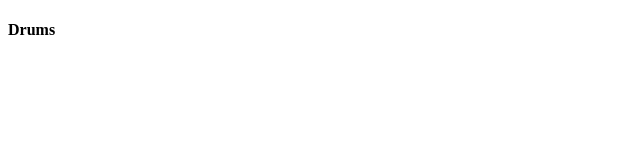
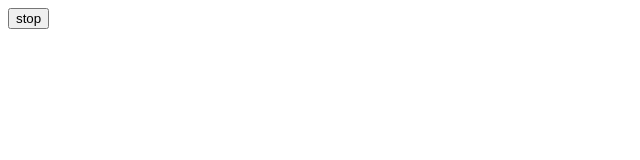
Before and after one commit to nadiavanleur/audiocontext, a React (Create React App) app: page / in a window 1280 px wide. Shown: the top 160 px of the page, without its empty margins (0-640 px from the left). Built offline with nearby package versions, Linux system fonts and the light colour scheme.

Commit message:
Added start stop button

```diff
--- a/src/components/drums.js
+++ b/src/components/drums.js
@@ -2,28 +2,53 @@ import React, { Component } from 'react';
 import Kick from '../classes/kick';
 
 class Drums extends Component {
+  constructor(props) {
+    super(props);
+    this.state = {
+      playing: false
+    }
+  }
+
   componentDidMount = () => {
-    const context = new AudioContext();
-    const cymbal = new Kick(context, 100, 'cymbal');
-    const snare = new Kick(context, 200, 'snare');
-    const trap = new Kick(context, 300, 'trap');
+    this.startAudio();
+  }
 
-    // cymbal.play({ interval: 1.5, iterations: 1, delay: 1.5, duration: 30 });
-    // cymbal.play({ interval: 0.2, iterations: 8, duration: 30 });
-    // snare.play({ interval: 0.8, iterations: 2, delay: .4, duration: 30 });
-    // trap.play({ interval: 1.0, iterations: 2, duration: 30 });
+  startAudio = () => {
+    this.setState({playing: true}, () => {
+      this.audioContext = new AudioContext();
+      this.cymbal = new Kick(this.audioContext, 100, 'cymbal');
+      this.snare = new Kick(this.audioContext, 200, 'snare');
+      this.trap = new Kick(this.audioContext, 300, 'trap');
 
-    const rythm = 16;
-    const bpm = 165;
-    const speed = bpm / rythm;
-    cymbal.play({ interval: 16/speed, duration: 60, delay: 15/speed });
-    cymbal.play({ interval: 2/speed, duration: 60, delay: 0 });
-    snare.play({ interval: 8/speed, duration: 60, delay: 4/speed });
-    trap.play({ interval: 10/speed, duration: 60, delay: 0 });
+      // cymbal.play({ interval: 1.5, iterations: 1, delay: 1.5, duration: 30 });
+      // cymbal.play({ interval: 0.2, iterations: 8, duration: 30 });
+      // snare.play({ interval: 0.8, iterations: 2, delay: .4, duration: 30 });
+      // trap.play({ interval: 1.0, iterations: 2, duration: 30 });
+
+      this.rythm = 16;
+      this.bpm = 165;
+      this.speed = this.bpm / this.rythm;
+      this.cymbal.play({ interval: 16/this.speed, duration: 60, delay: 15/this.speed });
+      this.cymbal.play({ interval: 2/this.speed, duration: 60, delay: 0 });
+      this.snare.play({ interval: 8/this.speed, duration: 60, delay: 4/this.speed });
+      this.trap.play({ interval: 10/this.speed, duration: 60, delay: 0 });
+    });
+  }
+
+  stopAudio = () => {
+    this.setState({playing: false}, () => {
+      this.audioContext.close()
+    });
   }
 
   render() {
-    return <h4>Drums</h4>;
+    return <button onClick={() => {
+      if (this.state.playing) {
+        this.stopAudio();
+      } else {
+        this.startAudio();
+      }
+    }}>{this.state.playing ? 'stop' : 'start'}</button>;
   }
 }
 
```
